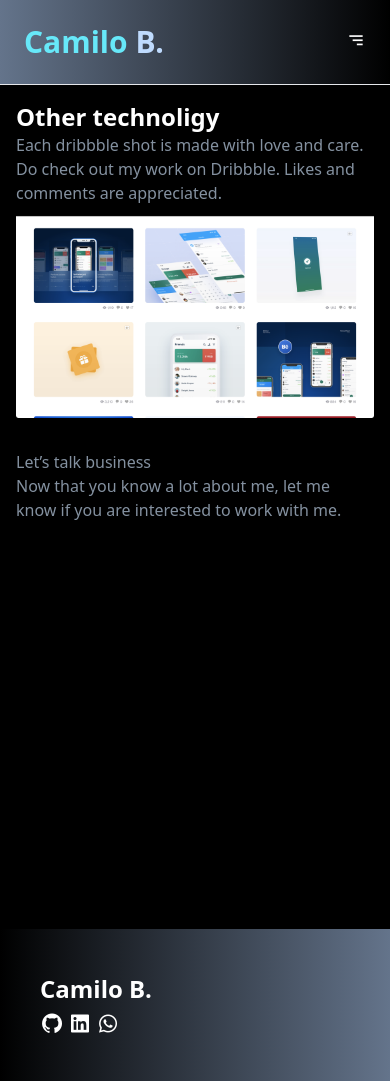
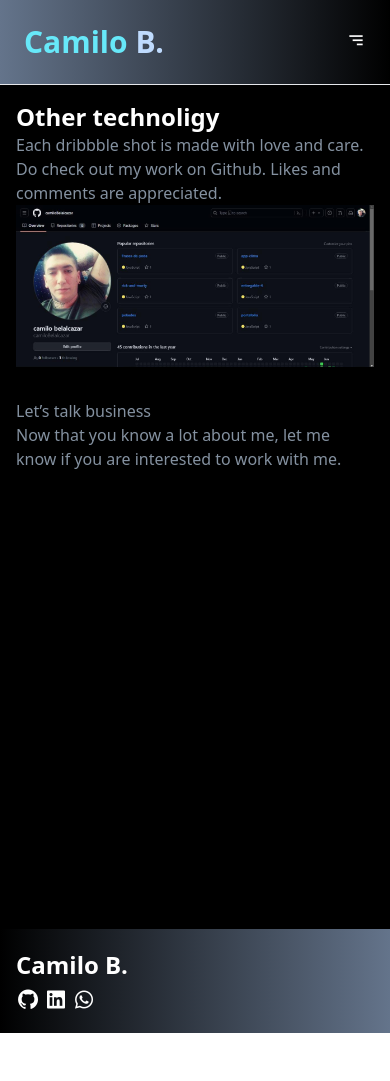
Before and after one commit to camiloBelalcazar/portafolio, a React (Vite) app: page /contact in a window 390 px wide. After the commit the page ends 1033 px from the top, so only its background shows below. Built offline with nearby package versions, Linux system fonts and the light colour scheme.

Commit message:
estetica

```diff
--- a/index.html
+++ b/index.html
@@ -2,7 +2,7 @@
 <html lang="en">
   <head>
     <meta charset="UTF-8" />
-  <link rel="shortcut icon" href="/portafolio-Belalcazar/public/logo.png" type="image/x-icon">
+  <link rel="shortcut icon" href="/public/logo.png" type="image/x-icon">
     <!-- <link rel="logo"  href="/portafolio-Belalcazar/public/logo.png" /> -->
     <meta name="viewport" content="width=device-width, initial-scale=1.0" />
     <link href='https://unpkg.com/boxicons@2.1.4/css/boxicons.min.css' rel='stylesheet'>
--- a/src/components/Footer.jsx
+++ b/src/components/Footer.jsx
@@ -1,7 +1,7 @@
 const Footer = () => {
   return (
     <div className="bg-gradient-to-l from-slate-500 text-2xl">
-      <section className="p-10 ">
+      <section className="p-4 ">
         <div>
           <h2 className="py-1 font-bold">Camilo B.</h2>
         </div>
--- a/src/pages/Contact.jsx
+++ b/src/pages/Contact.jsx
@@ -4,24 +4,25 @@ const Contact = () => {
       <section className="md:grid md:justify-center md:p-6 h-screen">
         <div className="p-4 gap-4">
           <h2 className="text-2xl font-bold">Other technoligy</h2>
-            <p className="text-[#8491A0]">Each dribbble shot is made with love and care. Do check out my work on Dribbble. Likes and comments are appreciated.</p>
-            <img className="md:h-[430px]" src="/images/mobile.png" alt="" />
+          <p className="text-[#8491A0]">
+            Each dribbble shot is made with love and care. Do check out my work
+            on Github. Likes and comments are appreciated.
+          </p>
+          <img className="md:h-[380px]" src="/images/perfil.jpeg" alt="" />
         </div>
 
-          <div className="text-[#8491A0] p-4 gap-4">
+        <div className="grid text-[#8491A0] p-4 gap-4">
           <div>
             <h2>Let’s talk business</h2>
-              <p>Now that you know a lot about me, let me know if you are interested to work with me.</p>
+            <p>
+              Now that you know a lot about me, let me know if you are
+              interested to work with me.
+            </p>
           </div>
+        </div>
+      </section>
+    </div>
+  );
+};
 
-          </div>
-
-          </section>
-
-    </div>
-
-
-  )
-}
-
-export default Contact
+export default Contact;
--- a/src/pages/Skills.jsx
+++ b/src/pages/Skills.jsx
@@ -74,7 +74,7 @@ const Skills = () => {
           <div className="">
             <h3 className="text-[#8491A0] px-6">MY PROJECTS</h3>
             <p className="text-3xl font-bold m-6 ">
-              Work that I’ve done for the past 8 years
+                My projects
             </p>
             <div className="bg-[#181823] p-4">
               <img src="/images/blogComida.png" alt="" />
```
Also changed, not shown: public/images/perfil.jpeg (added). Lines whose indentation alone changed are shown as unchanged.
